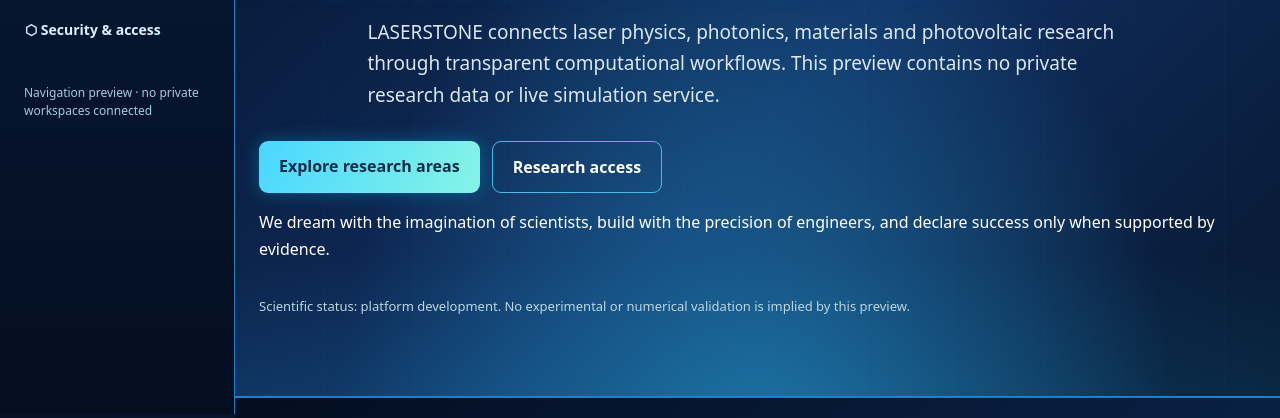
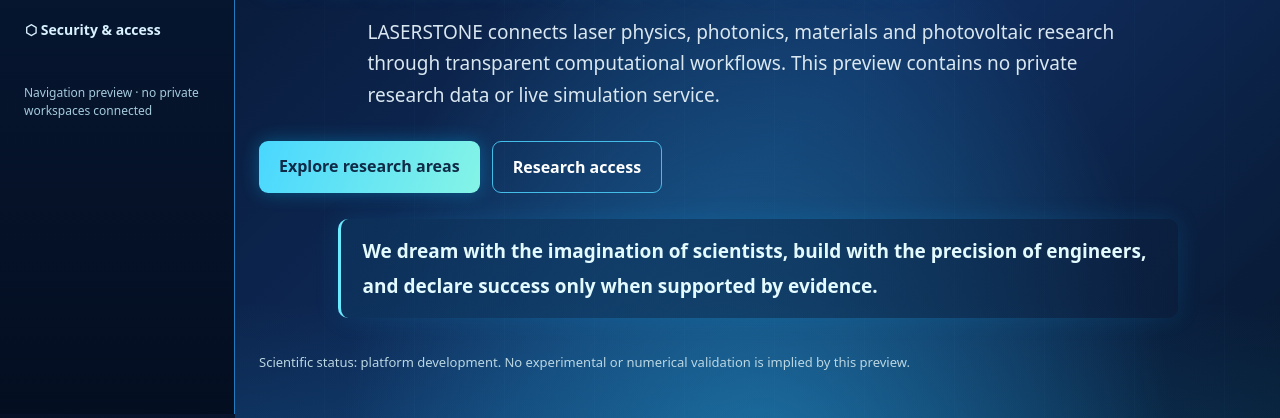
Before and after one commit to ahay20004/LASERSTONE, a plain HTML site: page cloud/site/index.html in a window 1280 px wide. Shown: the part 382-800 px from the top of the page. Drawn offline with Linux system fonts and the light colour scheme.

Commit message:
Mission Control: style evidence-first motto

```diff
--- a/cloud/site/style.css
+++ b/cloud/site/style.css
@@ -52,3 +52,5 @@ footer{background:#030c1c;border-top:1px solid #126da7;color:#a7cee2}
 @media(max-width:1200px){.mission-monitor-grid{grid-template-columns:repeat(2,minmax(0,1fr))}}
 @media(max-width:800px){.mission-shell{display:block}.mission-sidebar{position:static;min-height:0;display:flex;flex-direction:row;flex-wrap:wrap;gap:6px;padding:12px 18px;border-inline-end:0;border-bottom:1px solid #247cc0}.mission-sidebar-heading,.mission-sidebar-note{width:100%;margin:0}.mission-sidebar a{font-size:12px;padding:8px 10px}.mission-content .hero{padding-top:55px}}
 @media(max-width:480px){.mission-monitor-grid{grid-template-columns:1fr}.mission-monitor-card p{min-height:0}}
+
+.mission-motto{position:relative;max-width:840px;margin:26px auto 12px;padding:15px 22px;border-inline-start:3px solid #6ceaff;border-radius:10px;background:linear-gradient(100deg,#0c3a6388,#0b1d3b88);color:#e3faff;font-size:clamp(15px,1.65vw,19px);font-weight:650;line-height:1.8;text-align:start;box-shadow:0 0 25px #08bbff22}
```
